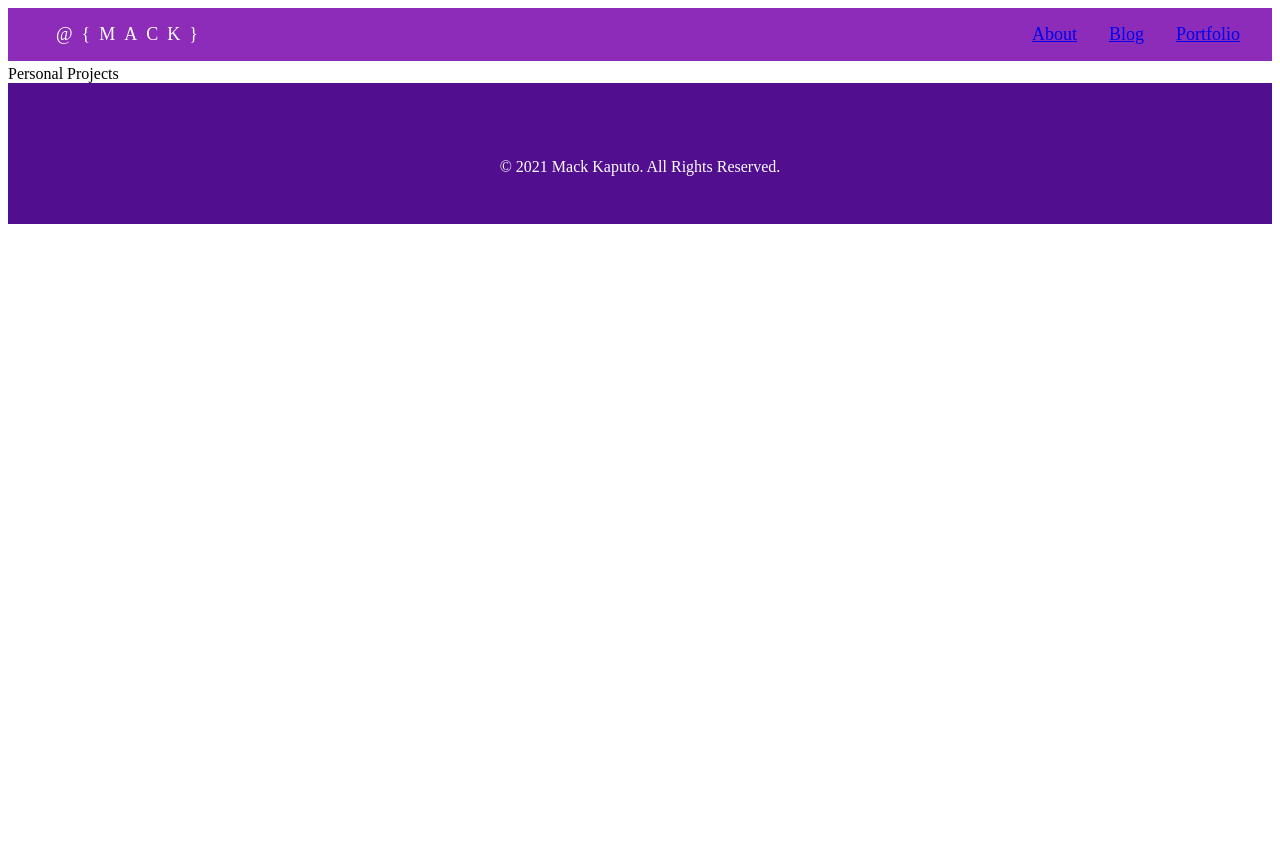
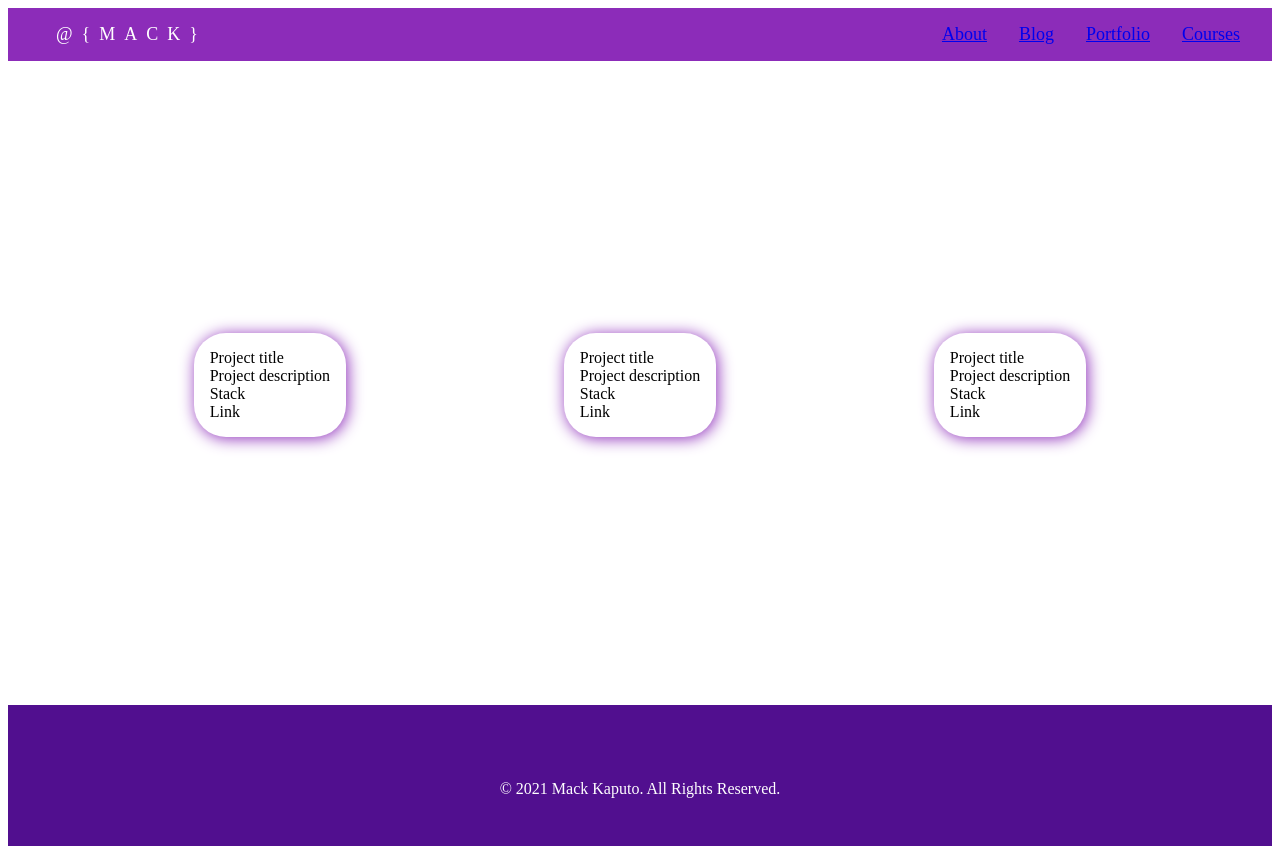
Before and after one commit to MackKaputo/identity2, a Next.js app in the folder portfolio-mack/: page /portfolio in a window 1280 px wide. Before the commit the page ends 800 px from the top, so only its background shows below. Built offline with nearby package versions, Linux system fonts and the light colour scheme.

Commit message:
setup projects components structure

```diff
--- a/portfolio-mack/components/Nav/Nav.js
+++ b/portfolio-mack/components/Nav/Nav.js
@@ -28,6 +28,7 @@ const Nav = () => {
             <li onClick={toggleMenu}><Link href="/">About</Link></li>
             <li onClick={toggleMenu}><Link href="/blog">Blog</Link></li>
             <li onClick={toggleMenu}><Link href="/portfolio">Portfolio</Link></li>
+            <li onClick={toggleMenu}><Link href="#">Courses</Link></li>
           </ul>
         </div>
       </nav>
--- /dev/null
+++ b/portfolio-mack/components/Project/Project.js
@@ -0,0 +1,14 @@
+import styles from "./Project.module.css"
+
+function Project() {
+  return (
+    <div className={styles.project_container}>
+      <div>Project title</div>
+      <div>Project description</div>
+      <div>Stack</div>
+      <div>Link</div>
+    </div>
+  )
+}
+
+export default Project
--- /dev/null
+++ b/portfolio-mack/components/Project/Project.module.css
@@ -0,0 +1,6 @@
+.project_container {
+    margin: 2rem;
+    padding: 1rem;
+    border-radius: 2rem;
+    box-shadow: 0.1rem 0.1rem 1rem rgb(140, 44, 185);
+}
--- /dev/null
+++ b/portfolio-mack/components/Projects/Projects.js
@@ -0,0 +1,14 @@
+import styles from "./Projects.module.css"
+import { Project } from "../index"
+
+function Projects() {
+  return (
+    <div className={styles.projects_container}>
+      <Project />
+      <Project />
+      <Project />
+    </div>
+  )
+}
+
+export default Projects
--- /dev/null
+++ b/portfolio-mack/components/Projects/Projects.module.css
@@ -0,0 +1,8 @@
+.projects_container {
+    min-height: 80vh;
+    display: flex;
+    flex-direction: row;
+    flex-wrap: wrap;
+    align-content: space-around;
+    justify-content: space-evenly;
+}
--- a/portfolio-mack/components/index.js
+++ b/portfolio-mack/components/index.js
@@ -1,3 +1,5 @@
 export { default as Footer } from "./Footer/Footer"
 export { default as Nav } from "./Nav/Nav"
 export { default as Profile } from "./Profile/Profile"
+export { default as Projects } from "./Projects/Projects"
+export { default as Project } from "./Project/Project"
--- a/portfolio-mack/pages/portfolio.js
+++ b/portfolio-mack/pages/portfolio.js
@@ -3,7 +3,7 @@ import Link from "next/link"
 import Image from 'next/image'
 import { useState } from 'react'
 
-import { Footer, Nav } from '../components'
+import { Footer, Nav, Projects } from '../components'
 
 const Portfolio = () => {
     return (
@@ -16,9 +16,7 @@ const Portfolio = () => {
             <Nav />
 
             <main>
-                <div>Personal Projects </div>
-
-                <div></div>
+               <Projects />
             </main>
             <Footer />
         </>
```
